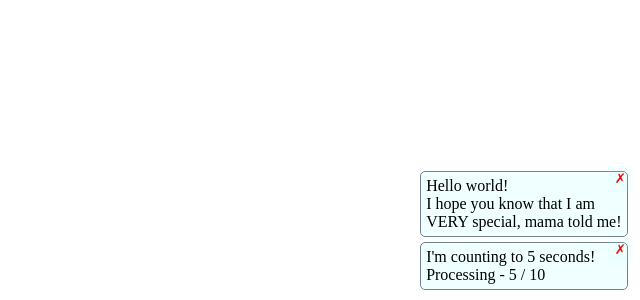
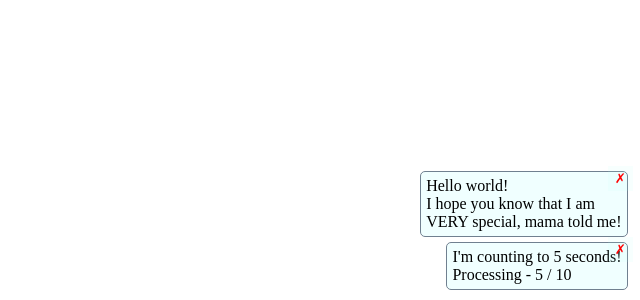
Before and after one commit to jmnuf/jtoasted, a website built with webpack: page src/template.html in a window 1280 px wide. Shown: the part 500-800 px from the top of the page, without its empty margins (640-1280 px from the left). Built offline with nearby package versions, Linux system fonts and the light colour scheme.

Commit message:
(Styles: .jtoasted right placed) JToasty elements should now be hogging the right side no matter the difference in size and they are now made to have the width set to fit-content

```diff
--- a/src/style.css
+++ b/src/style.css
@@ -19,6 +19,9 @@
     min-width: 100px;
     min-height: 1.5em;
     max-width: 25vw;
+    width: fit-content;
+    margin-left: auto;
+    margin-right: 0%;
 
     user-select: none;
     -webkit-user-select: none;
```
